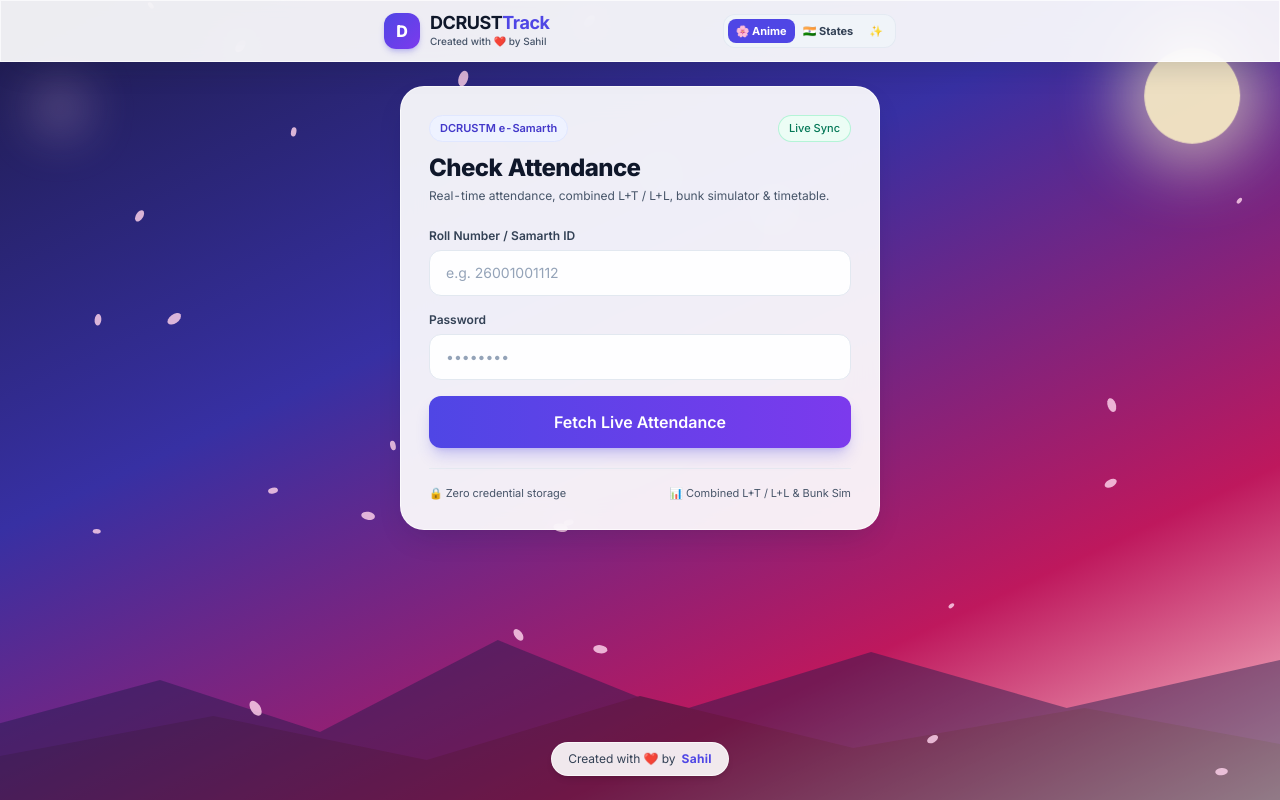
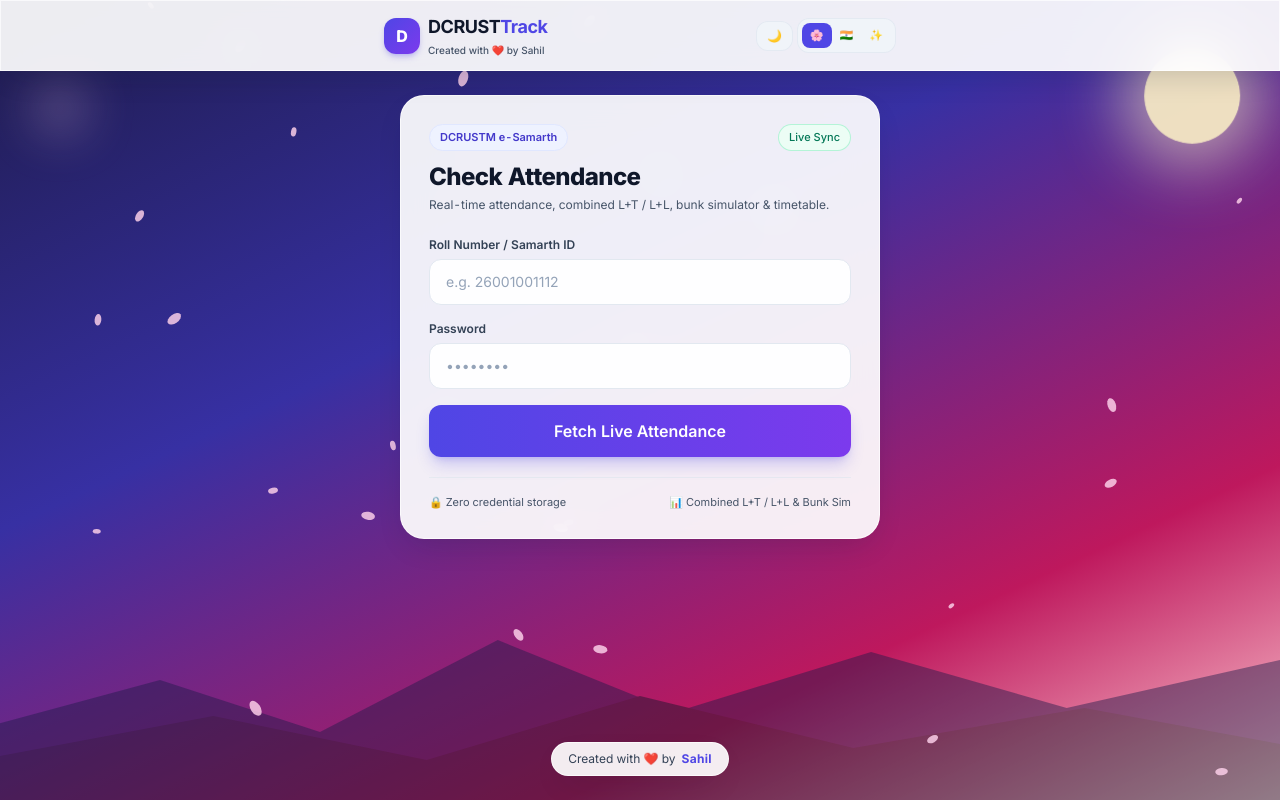
Before and after one commit to SahilECEdcrust/Attendance.s, a Flask app: page / in a window 1280 px wide. Run offline with Flask 3, Linux system fonts and the light colour scheme; data that the repository does not hold is empty; some libraries are stand-ins or nearby versions.

Commit message:
Add files via upload

```diff
--- a/templates/index.html
+++ b/templates/index.html
@@ -64,7 +137,7 @@
         .spin-slow { animation: spinSlow 52s linear infinite; }
 
         ::-webkit-scrollbar { width: 5px; height: 5px; }
-        ::-webkit-scrollbar-track { background: rgba(241, 245, 249, 0.75); }
+        ::-webkit-scrollbar-track { background: rgba(241, 245, 249, 0.4); }
         ::-webkit-scrollbar-thumb { background: #94a3b8; border-radius: 9999px; }
     </style>
 </head>
@@ -111,26 +184,33 @@
     <div class="relative z-10">
         <!-- Top Navbar -->
         <nav class="sticky top-0 z-30 surface-card border-b border-white/70 px-4 py-3">
-            <div class="max-w-lg mx-auto flex justify-between items-center gap-2">
-                <div class="flex items-center gap-2.5">
-                    <div class="w-9 h-9 rounded-xl bg-gradient-to-br from-indigo-600 to-violet-600 flex items-center justify-center font-extrabold text-white shadow-md shadow-indigo-600/25">D</div>
+            <div class="max-w-lg mx-auto flex justify-between items-center gap-1.5">
+                <div class="flex items-center gap-2">
+                    <div class="w-8 h-8 sm:w-9 sm:h-9 rounded-xl bg-gradient-to-br from-indigo-600 to-violet-600 flex items-center justify-center font-extrabold text-white shadow-md shadow-indigo-600/25">D</div>
                     <div>
-                        <span class="font-bold text-lg tracking-tight text-slate-900 leading-none block">DCRUST<span class="text-indigo-600">Track</span></span>
+                        <span class="font-bold text-base sm:text-lg tracking-tight text-slate-900 leading-none block">DCRUST<span class="text-indigo-600">Track</span></span>
                         <span class="text-[10px] text-slate-600 font-medium block mt-0.5">Created with ❤️ by Sahil</span>
                     </div>
                 </div>
 
-                <div class="flex items-center gap-1.5">
+                <div class="flex items-center gap-1">
+                    <!-- Dark / Light Mode Toggle -->
+                    <button onclick="toggleDarkMode()" id="darkModeBtn" title="Toggle Dark Mode"
+                        class="text-xs font-bold px-2.5 py-1.5 rounded-xl bg-slate-100/95 hover:bg-slate-200 text-slate-700 border border-slate-200/80 transition">
+                        🌙
+                    </button>
+
+                    <!-- Background Scene Switcher -->
                     <div class="flex items-center bg-slate-100/95 p-1 rounded-xl border border-slate-200/80">
-                        <button onclick="setBgMode('anime')" id="bgBtnAnime" title="Anime Sky & Sakura" class="text-[11px] font-bold px-2 py-1 rounded-lg bg-indigo-600 text-white transition">🌸 Anime</button>
-                        <button onclick="setBgMode('india')" id="bgBtnIndia" title="Indian States Scenery" class="text-[11px] font-bold px-2 py-1 rounded-lg text-slate-700 hover:bg-white transition">🇮🇳 States</button>
-                        <button onclick="setBgMode('clean')" id="bgBtnClean" title="Clean Light" class="text-[11px] font-bold px-2 py-1 rounded-lg text-slate-700 hover:bg-white transition">✨</button>
+                        <button onclick="setBgMode('anime')" id="bgBtnAnime" title="Anime Sky & Sakura" class="text-[11px] font-bold px-2 py-1 rounded-lg bg-indigo-600 text-white transition">🌸</button>
+                        <button onclick="setBgMode('india')" id="bgBtnIndia" title="Indian States Scenery" class="text-[11px] font-bold px-2 py-1 rounded-lg text-slate-700 hover:bg-white transition">🇮🇳</button>
+                        <button onclick="setBgMode('clean')" id="bgBtnClean" title="Clean Minimal" class="text-[11px] font-bold px-2 py-1 rounded-lg text-slate-700 hover:bg-white transition">✨</button>
                     </div>
 
-                    <div id="navActions" class="hidden flex items-center gap-1.5">
-                        <button onclick="copySummary()" id="copyBtn" title="Copy Summary" class="text-xs font-semibold bg-indigo-50 hover:bg-indigo-100 text-indigo-700 px-2.5 py-1.5 rounded-lg border border-indigo-200 transition">📋</button>
-                        <button onclick="showLogin()" title="Re-sync Samarth" class="text-xs font-semibold bg-slate-100 hover:bg-slate-200 text-slate-700 px-2.5 py-1.5 rounded-lg border border-slate-200 transition">↻</button>
-                        <button onclick="logout()" title="Clear Cache" class="text-xs font-semibold bg-rose-50 hover:bg-rose-100 text-rose-700 px-2.5 py-1.5 rounded-lg border border-rose-200 transition">Exit</button>
+                    <div id="navActions" class="hidden flex items-center gap-1">
+                        <button onclick="copySummary()" id="copyBtn" title="Copy Summary" class="text-xs font-semibold bg-indigo-50 hover:bg-indigo-100 text-indigo-700 px-2 py-1.5 rounded-lg border border-indigo-200 transition">📋</button>
+                        <button onclick="showLogin()" title="Re-sync Samarth" class="text-xs font-semibold bg-slate-100 hover:bg-slate-200 text-slate-700 px-2 py-1.5 rounded-lg border border-slate-200 transition">↻</button>
+                        <button onclick="logout()" title="Clear Cache" class="text-xs font-semibold bg-rose-50 hover:bg-rose-100 text-rose-700 px-2 py-1.5 rounded-lg border border-rose-200 transition">Exit</button>
                     </div>
                 </div>
             </div>
@@ -305,15 +385,15 @@
 
     <!-- Creator Credit Footer -->
     <footer class="relative z-10 max-w-lg mx-auto px-4 mt-8 mb-6 text-center">
-        <div class="inline-flex items-center gap-1.5 px-4 py-2 rounded-full bg-white/90 backdrop-blur-md border border-white/70 text-xs text-slate-700 shadow-md">
+        <div class="inline-flex items-center gap-1.5 px-4 py-2 rounded-full surface-card text-xs text-slate-700">
             <span>Created with ❤️ by</span>
             <span class="font-bold text-indigo-600 tracking-wide">Sahil</span>
         </div>
     </footer>
 
     <!-- SUBJECT DETAIL MODAL -->
-    <div id="subjectModal" class="fixed inset-0 z-50 hidden bg-slate-950/55 backdrop-blur-xs flex items-end sm:items-center justify-center p-0 sm:p-4" onclick="closeModalOnBackdrop(event)">
-        <div class="bg-white border border-slate-200 w-full max-w-lg rounded-t-3xl sm:rounded-3xl max-h-[88vh] flex flex-col shadow-2xl overflow-hidden">
+    <div id="subjectModal" class="fixed inset-0 z-50 hidden bg-slate-950/60 backdrop-blur-xs flex items-end sm:items-center justify-center p-0 sm:p-4" onclick="closeModalOnBackdrop(event)">
+        <div class="surface-card w-full max-w-lg rounded-t-3xl sm:rounded-3xl max-h-[88vh] flex flex-col shadow-2xl overflow-hidden">
 
             <div class="p-5 border-b border-slate-100 flex justify-between items-start gap-3">
                 <div>
@@ -362,7 +442,41 @@
         let modalLogFilter = "ALL";
         let selectedDay = "Monday";
         let bgMode = "anime";
+        let isDarkMode = false;
         let particles = [];
+
+        function applyDarkMode(dark) {
+            isDarkMode = !!dark;
+            document.body.classList.toggle('dark-theme', isDarkMode);
+            localStorage.setItem("dcrust_dark_mode", isDarkMode ? "1" : "0");
+
+            const btn = document.getElementById('darkModeBtn');
+            if (btn) {
+                btn.innerText = isDarkMode ? "☀️" : "🌙";
+                btn.title = isDarkMode ? "Switch to Light Mode" : "Switch to Dark Mode";
+            }
+
+            const meta = document.getElementById('themeColorMeta');
+            if (meta) {
+                meta.setAttribute('content', isDarkMode ? '#090d16' : '#f8fafc');
+            }
+            updateTapHintContrast();
+            if (appData) renderDashboard();
+        }
+
+        function toggleDarkMode() {
+            applyDarkMode(!isDarkMode);
+        }
+
+        function updateTapHintContrast() {
+            const hint = document.getElementById('tapHintText');
+            if (!hint) return;
+            if (bgMode === 'clean' && !isDarkMode) {
+                hint.className = "text-[11px] font-medium text-slate-600 flex items-center gap-1.5 px-1";
+            } else {
+                hint.className = "text-[11px] font-medium text-white drop-shadow flex items-center gap-1.5 px-1";
+            }
+        }
 
         function setBgMode(mode) {
             bgMode = mode;
@@ -382,6 +496,7 @@
             document.getElementById('bgBtnIndia').className = mode === 'india' ? activeCls : idleCls;
             document.getElementById('bgBtnClean').className = mode === 'clean' ? activeCls : idleCls;
 
+            updateTapHintContrast();
             initParticles();
         }
 
@@ -441,6 +556,9 @@
         window.addEventListener('resize', initParticles);
 
         window.onload = () => {
+            const savedDark = localStorage.getItem("dcrust_dark_mode") === "1";
+            applyDarkMode(savedDark);
+
             const savedBg = localStorage.getItem("dcrust_bg_mode") || "anime";
             setBgMode(savedBg);
             animateParticles();
@@ -981,7 +1099,7 @@
             document.getElementById('modalTitle').innerText = sub.name;
 
             const presentCnt = logs.filter(l => l.status === "PRESENT").length || sub.attended;
-            const absentCnt = logs.filter(l => l.status === "ABSENT").length || Math.max(sub.total - sub.attended - (sub.leaves || 0), 0);
+            const absentCnt = logs.filter(l => l.status === "ABSENT").length || Math.max(sub.total - sub.attended, 0);
             const leaveCnt = logs.filter(l => l.status === "LEAVE").length || (sub.leaves || 0);
 
             document.getElementById('modalPresentCount').innerText = presentCnt;
```
Also changed, not shown: other parts of templates/index.html (+77 -4 lines).
